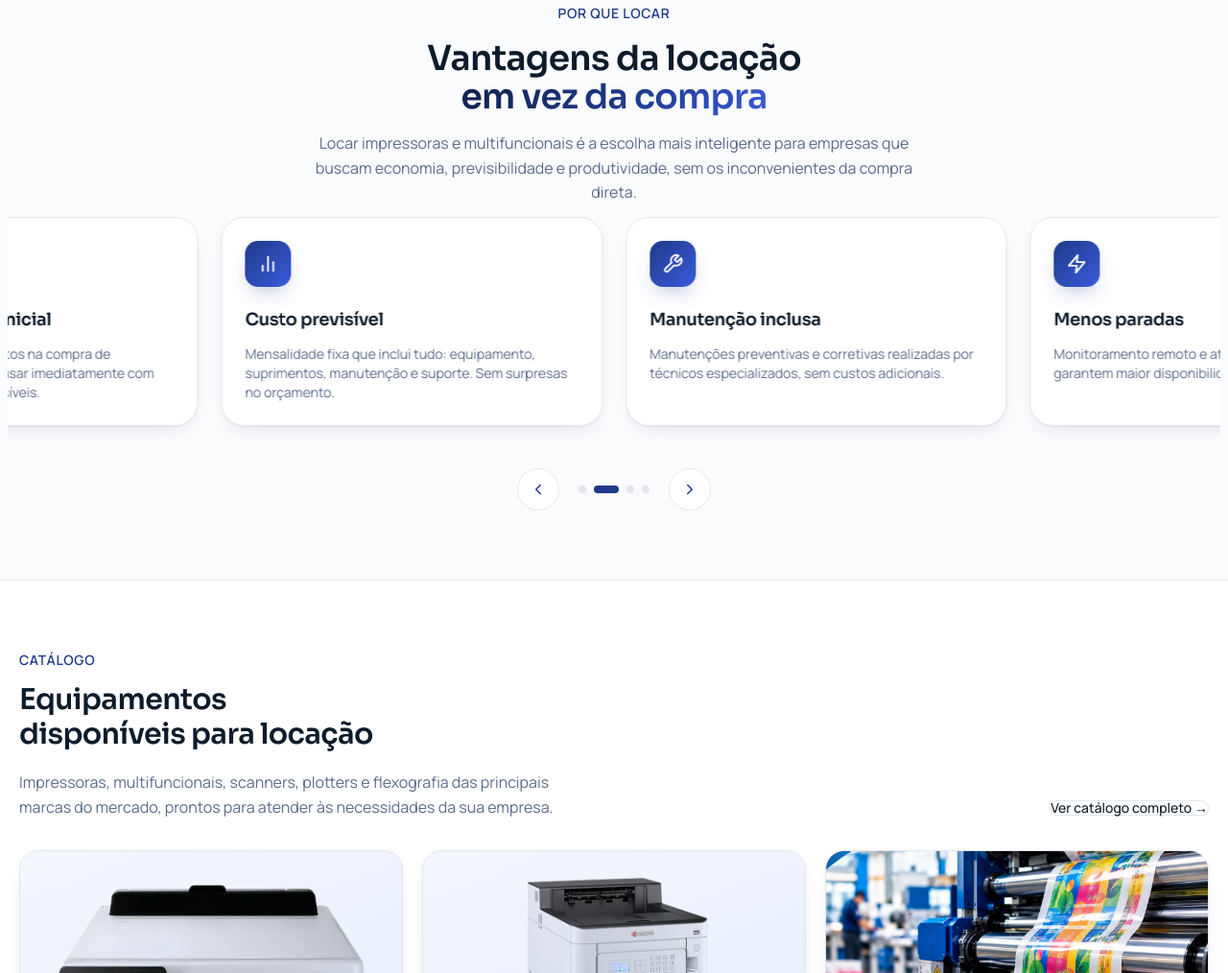
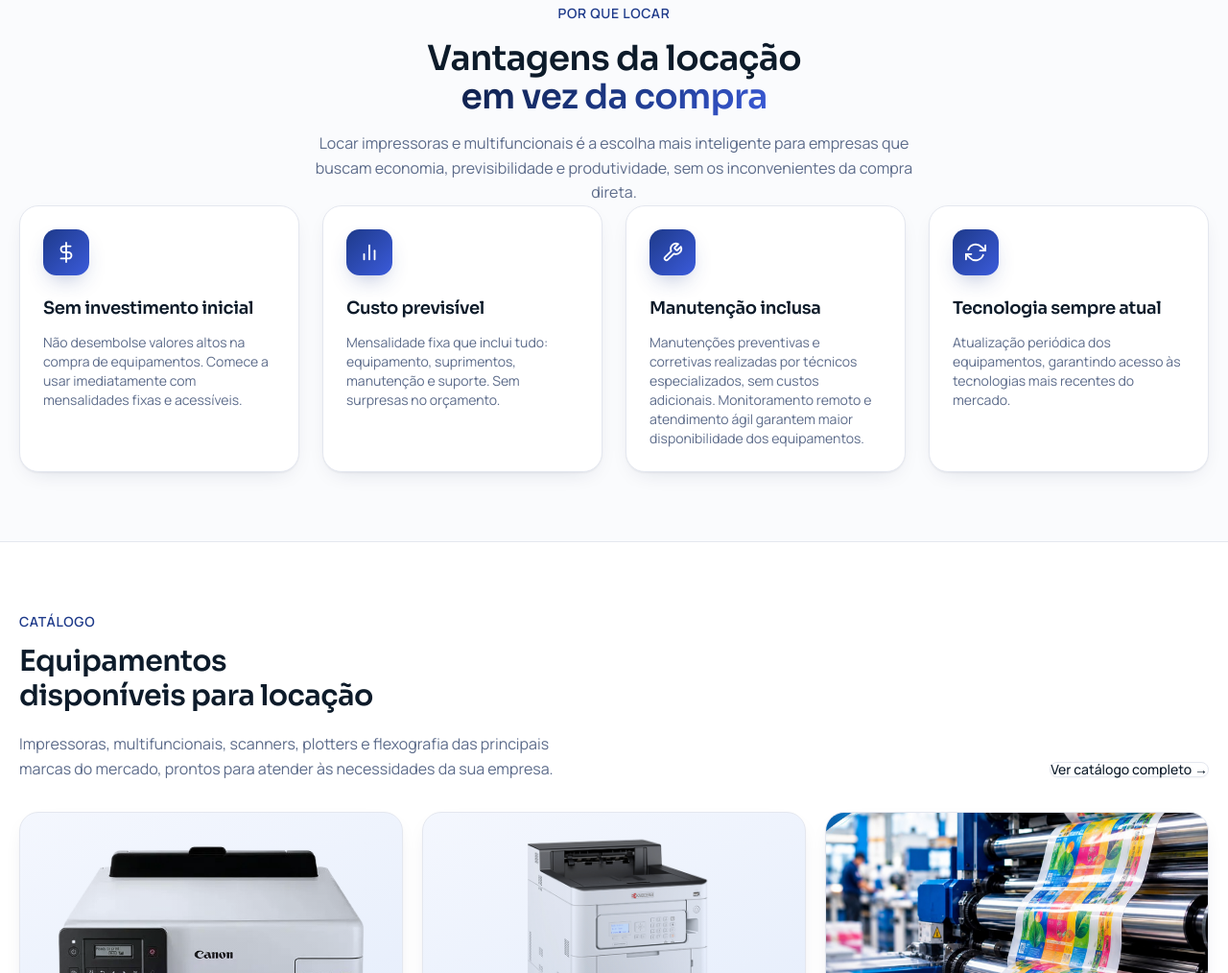
Before and after one commit to hebertsantos45/executiva-site-institucional, a plain HTML site: page index.html in a window 1280 px wide. Shown: the part 2140-3154 px from the top of the page at 96% size. Drawn offline with Linux system fonts and the light colour scheme.

Commit message:
Home: Vantagens da locacao em 4 cards alinhados aos blocos de processo

```diff
--- a/index.html
+++ b/index.html
@@ -190,81 +190,39 @@
         <p class="section-description mt-4">Locar impressoras e multifuncionais é a escolha mais inteligente para empresas que buscam economia, previsibilidade e produtividade, sem os inconvenientes da compra direta.</p>
       </div>
 
-      <div class="advantage-viewport">
-        <div class="advantage-track" id="advantageTrack">
-
-          <div class="advantage-slide">
-            <article class="advantage-card card card-hover h-full p-6">
+      <ul class="grid-4 grid-2-sm grid-3-md grid-4-lg gap-6">
+        <li class="reveal card card-hover h-full p-6">
           <span class="advantage-icon">
             <svg width="22" height="22" viewBox="0 0 24 24" fill="none" stroke="currentColor" stroke-width="2" stroke-linecap="round" stroke-linejoin="round" aria-hidden="true"><line x1="12" y1="1" x2="12" y2="23"></line><path d="M17 5H9.5a3.5 3.5 0 0 0 0 7h5a3.5 3.5 0 0 1 0 7H6"></path></svg>
           </span>
           <h3 class="mt-5 font-display text-lg font-semibold">Sem investimento inicial</h3>
           <p class="mt-3 text-sm text-muted">Não desembolse valores altos na compra de equipamentos. Comece a usar imediatamente com mensalidades fixas e acessíveis.</p>
-            </article>
-          </div>
+        </li>
 
-          <div class="advantage-slide">
-            <article class="advantage-card card card-hover h-full p-6">
+        <li class="reveal card card-hover h-full p-6">
           <span class="advantage-icon">
             <svg width="22" height="22" viewBox="0 0 24 24" fill="none" stroke="currentColor" stroke-width="2" stroke-linecap="round" stroke-linejoin="round" aria-hidden="true"><line x1="18" y1="20" x2="18" y2="10"></line><line x1="12" y1="20" x2="12" y2="4"></line><line x1="6" y1="20" x2="6" y2="14"></line></svg>
           </span>
           <h3 class="mt-5 font-display text-lg font-semibold">Custo previsível</h3>
           <p class="mt-3 text-sm text-muted">Mensalidade fixa que inclui tudo: equipamento, suprimentos, manutenção e suporte. Sem surpresas no orçamento.</p>
-            </article>
-          </div>
+        </li>
 
-          <div class="advantage-slide">
-            <article class="advantage-card card card-hover h-full p-6">
+        <li class="reveal card card-hover h-full p-6">
           <span class="advantage-icon">
             <svg width="22" height="22" viewBox="0 0 24 24" fill="none" stroke="currentColor" stroke-width="2" stroke-linecap="round" stroke-linejoin="round" aria-hidden="true"><path d="M14.7 6.3a1 1 0 0 0 0 1.4l1.6 1.6a1 1 0 0 0 1.4 0l3.77-3.77a6 6 0 0 1-7.94 7.94l-6.91 6.91a2.12 2.12 0 0 1-3-3l6.91-6.91a6 6 0 0 1 7.94-7.94l-3.76 3.76z"></path></svg>
           </span>
           <h3 class="mt-5 font-display text-lg font-semibold">Manutenção inclusa</h3>
-              <p class="mt-3 text-sm text-muted">Manutenções preventivas e corretivas realizadas por técnicos especializados, sem custos adicionais.</p>
-            </article>
-          </div>
+          <p class="mt-3 text-sm text-muted">Manutenções preventivas e corretivas realizadas por técnicos especializados, sem custos adicionais. Monitoramento remoto e atendimento ágil garantem maior disponibilidade dos equipamentos.</p>
+        </li>
 
-          <div class="advantage-slide">
-            <article class="advantage-card card card-hover h-full p-6">
-              <span class="advantage-icon">
-                <svg width="22" height="22" viewBox="0 0 24 24" fill="none" stroke="currentColor" stroke-width="2" stroke-linecap="round" stroke-linejoin="round" aria-hidden="true"><polygon points="13 2 3 14 12 14 11 22 21 10 12 10 13 2"></polygon></svg>
-              </span>
-              <h3 class="mt-5 font-display text-lg font-semibold">Menos paradas</h3>
-              <p class="mt-3 text-sm text-muted">Monitoramento remoto e atendimento técnico ágil garantem maior disponibilidade dos equipamentos.</p>
-            </article>
-          </div>
-
-          <div class="advantage-slide">
-            <article class="advantage-card card card-hover h-full p-6">
+        <li class="reveal card card-hover h-full p-6">
           <span class="advantage-icon">
             <svg width="22" height="22" viewBox="0 0 24 24" fill="none" stroke="currentColor" stroke-width="2" stroke-linecap="round" stroke-linejoin="round" aria-hidden="true"><polyline points="23 4 23 10 17 10"></polyline><polyline points="1 20 1 14 7 14"></polyline><path d="M3.51 9a9 9 0 0 1 14.85-3.36L23 10M1 14l4.64 4.36A9 9 0 0 0 20.49 15"></path></svg>
           </span>
           <h3 class="mt-5 font-display text-lg font-semibold">Tecnologia sempre atual</h3>
           <p class="mt-3 text-sm text-muted">Atualização periódica dos equipamentos, garantindo acesso às tecnologias mais recentes do mercado.</p>
-            </article>
-          </div>
-
-          <div class="advantage-slide">
-            <article class="advantage-card card card-hover h-full p-6">
-              <span class="advantage-icon">
-                <svg width="22" height="22" viewBox="0 0 24 24" fill="none" stroke="currentColor" stroke-width="2" stroke-linecap="round" stroke-linejoin="round" aria-hidden="true"><rect x="3" y="11" width="18" height="11" rx="2" ry="2"></rect><path d="M7 11V7a5 5 0 0 1 10 0v4"></path></svg>
-              </span>
-              <h3 class="mt-5 font-display text-lg font-semibold">Segurança e controle</h3>
-              <p class="mt-3 text-sm text-muted">Soluções de gestão de impressão com controle de usuários, relatórios e políticas de segurança.</p>
-            </article>
-          </div>
-
-        </div>
-      </div>
-
-      <div class="mt-8 flex items-center justify-center gap-5">
-        <button type="button" class="advantage-arrow advantage-prev" aria-label="Anterior">
-          <svg width="18" height="18" viewBox="0 0 24 24" fill="none" stroke="currentColor" stroke-width="2" stroke-linecap="round" stroke-linejoin="round" aria-hidden="true"><polyline points="15 18 9 12 15 6"></polyline></svg>
-        </button>
-        <div class="advantage-dots" id="advantageDots"></div>
-        <button type="button" class="advantage-arrow advantage-next" aria-label="Próximo">
-          <svg width="18" height="18" viewBox="0 0 24 24" fill="none" stroke="currentColor" stroke-width="2" stroke-linecap="round" stroke-linejoin="round" aria-hidden="true"><polyline points="9 18 15 12 9 6"></polyline></svg>
-        </button>
-      </div>
+        </li>
+      </ul>
     </div>
   </section>
 
--- a/js/main.js
+++ b/js/main.js
@@ -372,15 +372,6 @@
   };
 
   initSlider({
-    trackId: 'advantageTrack',
-    dotsId: 'advantageDots',
-    prevSel: '.advantage-prev',
-    nextSel: '.advantage-next',
-    delay: 4500,
-    visibleByBreakpoint: visibleByBreakpoint
-  });
-
-  initSlider({
     trackId: 'segmentTrack',
     dotsId: 'segmentDots',
     prevSel: '.segment-prev',
```
Lines whose indentation alone changed are shown as unchanged.
